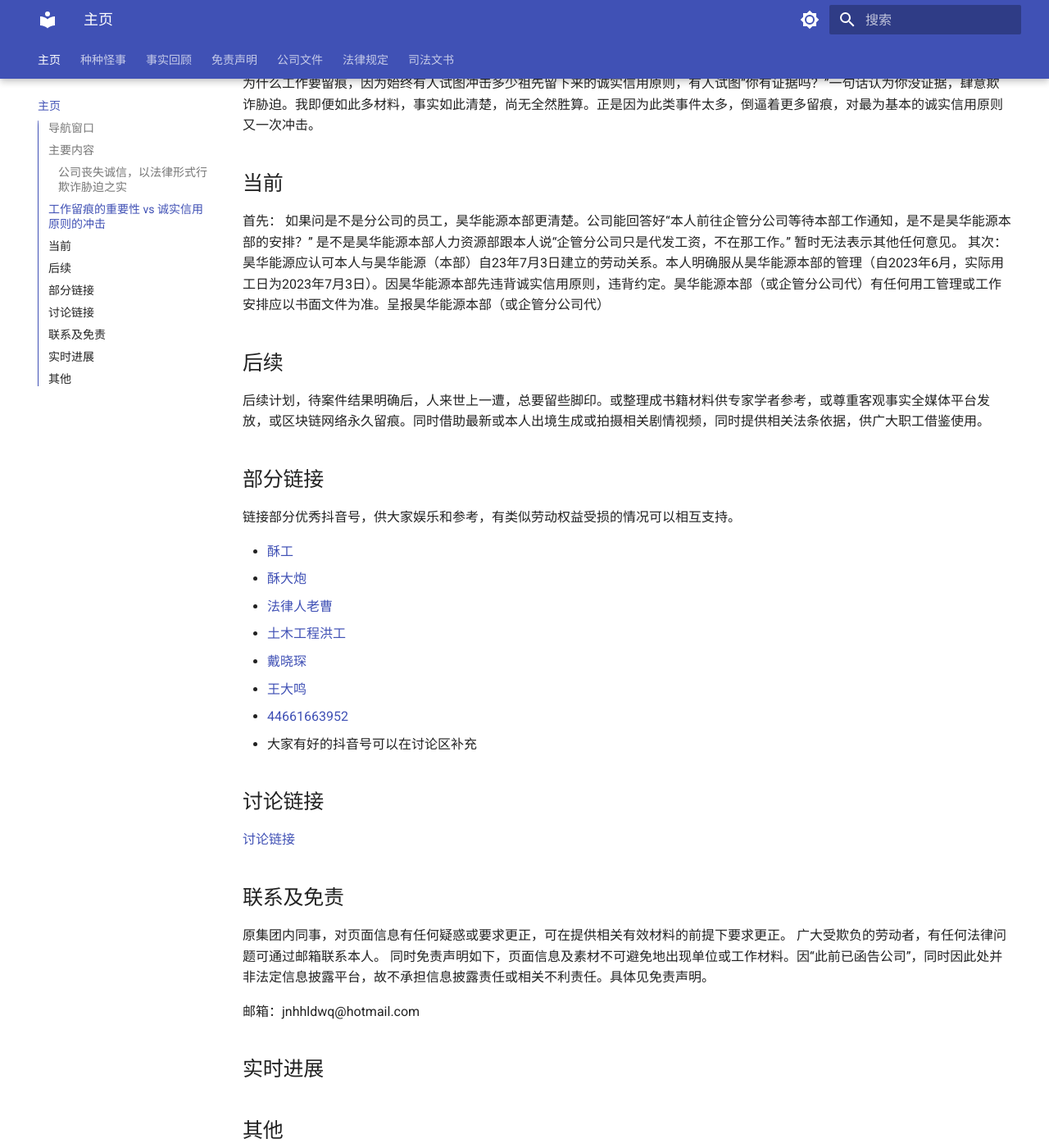
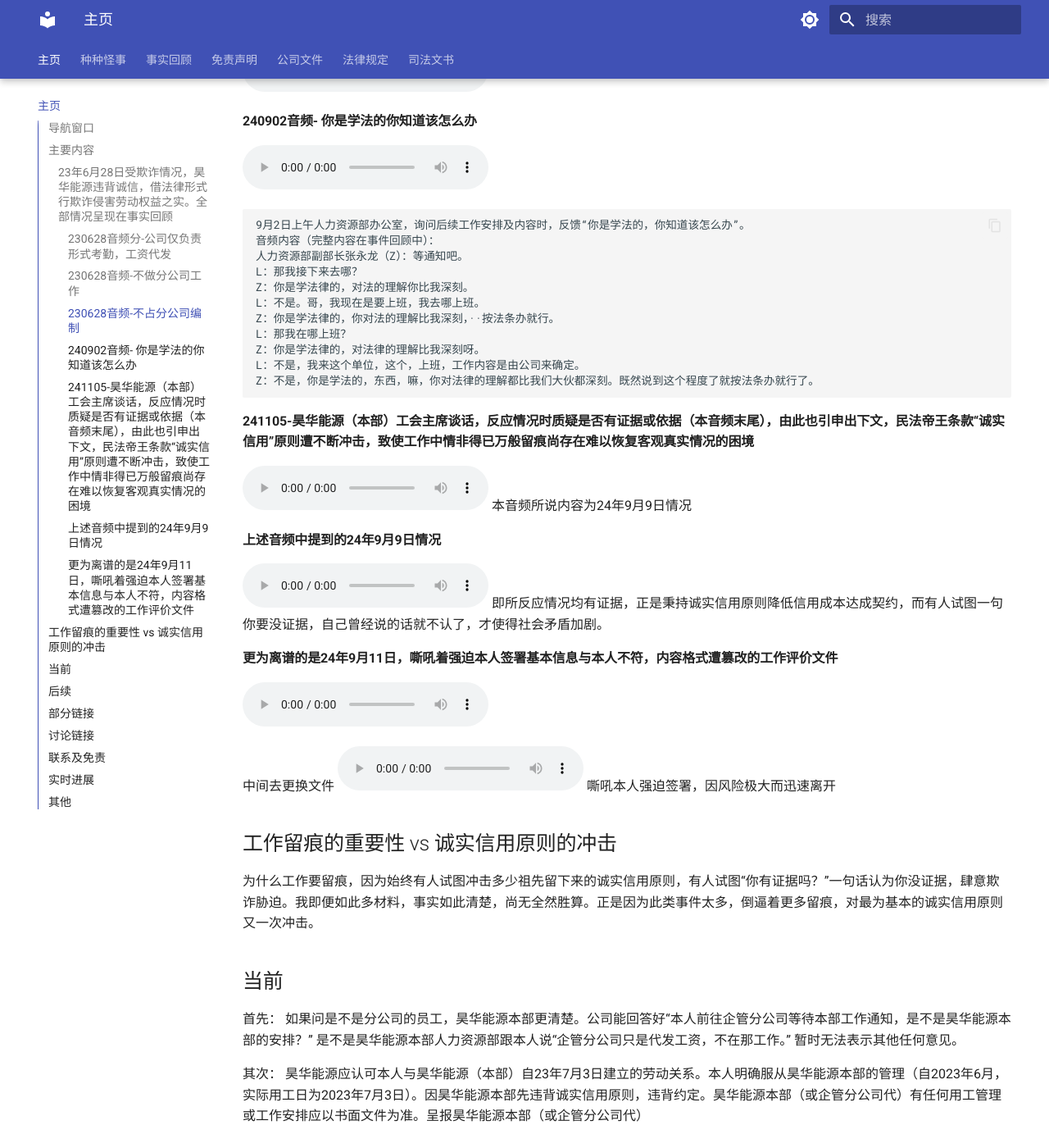
Before and after one commit to JNHHLDWQ/JNHHLDWQ.github.io, an MkDocs documentation site: the page built from docs/index.md, in a window 1280 px wide and 1400 px high, scrolled down 751 px. Shown: the whole window at 82% size. Built offline with MkDocs 1.6.1 and Material for MkDocs 9.7.7, drawn with Linux system fonts in a browser that asks for light colours; some of the changed text lies outside the part shown.

Commit message:
补充音频

````diff
--- a/docs/index.md
+++ b/docs/index.md
@@ -11,10 +11,31 @@
 
 ## 主要内容
 
-### 公司丧失诚信，以法律形式行欺诈胁迫之实
+*本页音频均为节选，完整音视频及相关证据在“事实回顾”所索引的证据材料中*
+
+### 23年6月28日受欺诈情况，昊华能源违背诚信，借法律形式行欺诈侵害劳动权益之实。全部情况呈现在[事实回顾](事实回顾/事实回顾.md)
+
+#### 230628音频分-公司仅负责形式考勤，工资代发
+<audio controls>
+  <source src="media/形式考勤，工资代发.mp3" type="audio/mp3">
+  Your browser does not support the audio element.
+</audio>
+
+#### 230628音频-不做分公司工作
+<audio controls>
+  <source src="media/不作分公司工作.mp3" type="audio/mp3">
+  Your browser does not support the audio element.
+</audio>
+
+#### 230628音频-不占分公司编制
+<audio controls>
+  <source src="media/不占分公司编制.mp3" type="audio/mp3">
+  Your browser does not support the audio element.
+</audio>
+
+#### 240902音频- 你是学法的你知道该怎么办
 <audio controls>
   <source src="media/9月2日你是学法的片段.mp3" type="audio/mp3">
-  9月2日早你是学法的你知道该怎么办
   Your browser does not support the audio element.
 </audio>
 ```
@@ -28,8 +49,37 @@
 L：那我在哪上班？
 Z：你是学法律的，对法律的理解比我深刻呀。
 L：不是，我来这个单位，这个，上班，工作内容是由公司来确定。
-Z：不是，你是学法的，东西，嘛，你对法律的理解都比我们大伙都深刻。既然说到这个程度了就按条办就行了。
+Z：不是，你是学法的，东西，嘛，你对法律的理解都比我们大伙都深刻。既然说到这个程度了就按法条办就行了。
 ```
+
+#### 241105-昊华能源（本部）工会主席谈话，反应情况时质疑是否有证据或依据（本音频末尾），由此也引申出下文，民法帝王条款“诚实信用”原则遭不断冲击，致使工作中情非得已万般留痕尚存在难以恢复客观真实情况的困境
+<audio controls>
+  <source src="media/11月5日反应情况时，遭质询是否有依据.mp3" type="audio/mp3">
+  Your browser does not support the audio element.
+</audio>
+本音频所说内容为24年9月9日情况
+
+#### 上述音频中提到的24年9月9日情况
+<audio controls>
+  <source src="media/24年9月9日安排工作干完事后说可以不干.mp3" type="audio/mp3">
+  Your browser does not support the audio element.
+</audio>
+即所反应情况均有证据，正是秉持诚实信用原则降低信用成本达成契约，而有人试图一句你要没证据，自己曾经说的话就不认了，才使得社会矛盾加剧。
+
+#### 更为离谱的是24年9月11日，嘶吼着强迫本人签署基本信息与本人不符，内容格式遭篡改的工作评价文件
+<audio controls>
+  <source src="media/9月11日材料名字都是错的.mp3" type="audio/mp3">
+  Your browser does not support the audio element.
+</audio>
+
+中间去更换文件
+<audio controls>
+  <source src="media/嘶吼强迫签署，因风险很大离开.mp3" type="audio/mp3">
+  Your browser does not support the audio element.
+</audio>
+嘶吼本人强迫签署，因风险极大而迅速离开
+
+
 ## 工作留痕的重要性 vs 诚实信用原则的冲击
 
 为什么工作要留痕，因为始终有人试图冲击多少祖先留下来的诚实信用原则，有人试图“你有证据吗？”一句话认为你没证据，肆意欺诈胁迫。我即便如此多材料，事实如此清楚，尚无全然胜算。正是因为此类事件太多，倒逼着更多留痕，对最为基本的诚实信用原则又一次冲击。
@@ -40,7 +90,11 @@
 如果问是不是分公司的员工，昊华能源本部更清楚。公司能回答好“本人前往企管分公司等待本部工作通知，是不是昊华能源本部的安排？”
 是不是昊华能源本部人力资源部跟本人说“企管分公司只是代发工资，不在那工作。”
 暂时无法表示其他任何意见。
-其次：昊华能源应认可本人与昊华能源（本部）自23年7月3日建立的劳动关系。本人明确服从昊华能源本部的管理（自2023年6月，实际用工日为2023年7月3日）。因昊华能源本部先违背诚实信用原则，违背约定。昊华能源本部（或企管分公司代）有任何用工管理或工作安排应以书面文件为准。呈报昊华能源本部（或企管分公司代）
+
+
+其次：
+昊华能源应认可本人与昊华能源（本部）自23年7月3日建立的劳动关系。本人明确服从昊华能源本部的管理（自2023年6月，实际用工日为2023年7月3日）。因昊华能源本部先违背诚实信用原则，违背约定。昊华能源本部（或企管分公司代）有任何用工管理或工作安排应以书面文件为准。呈报昊华能源本部（或企管分公司代）
+
 
 ## 后续
 后续计划，待案件结果明确后，人来世上一遭，总要留些脚印。或整理成书籍材料供专家学者参考，或尊重客观事实全媒体平台发放，或区块链网络永久留痕。同时借助最新或本人出境生成或拍摄相关剧情视频，同时提供相关法条依据，供广大职工借鉴使用。
@@ -71,6 +125,7 @@
 
 
 ## 其他
+- **私认为，事件主要原因是用人单位起初有包括“少发工资、便于管理、编制控制”等多种复杂或真或假的原因，作出承诺，虚构管理规范障碍等逐步诱导签署与客观用工管理事实不符的合同。事后率先打破默契、未履行承诺且单方面强迫签署所谓的补充协议，沟通过程中既不明确工作安排又不扭正此前的违法违规事实，单方施压欲强迫劳动者签署。在这过程中诸多怪事频发，如语言强制、篡改考评、变相胁迫，内部沟通渠道失灵，救济途径失灵，用人单位属当地知名企业，本可扭正劳动关系的劳动仲裁未实际发挥作用，只得将事件进一步升级恶化，进而带来无法挽回的结果与损失。**
 - 如果文件超出仓库空间上限，后续更多文件链接至onedrive共享文件中。
 - 评论或发送邮件可放心使用，该页面及邮箱服务、文件共享服务由正常使用的世界范围内代码托管平台和微软公司提供。
 - 公司如果觉得何处有疑惑，可发布相关材料，最终生效的法律文书不论结果为何，都可如实发布。
````
Also changed, not shown: docs/.obsidian/app.json, docs/.obsidian/workspace.json, 9 other files.
